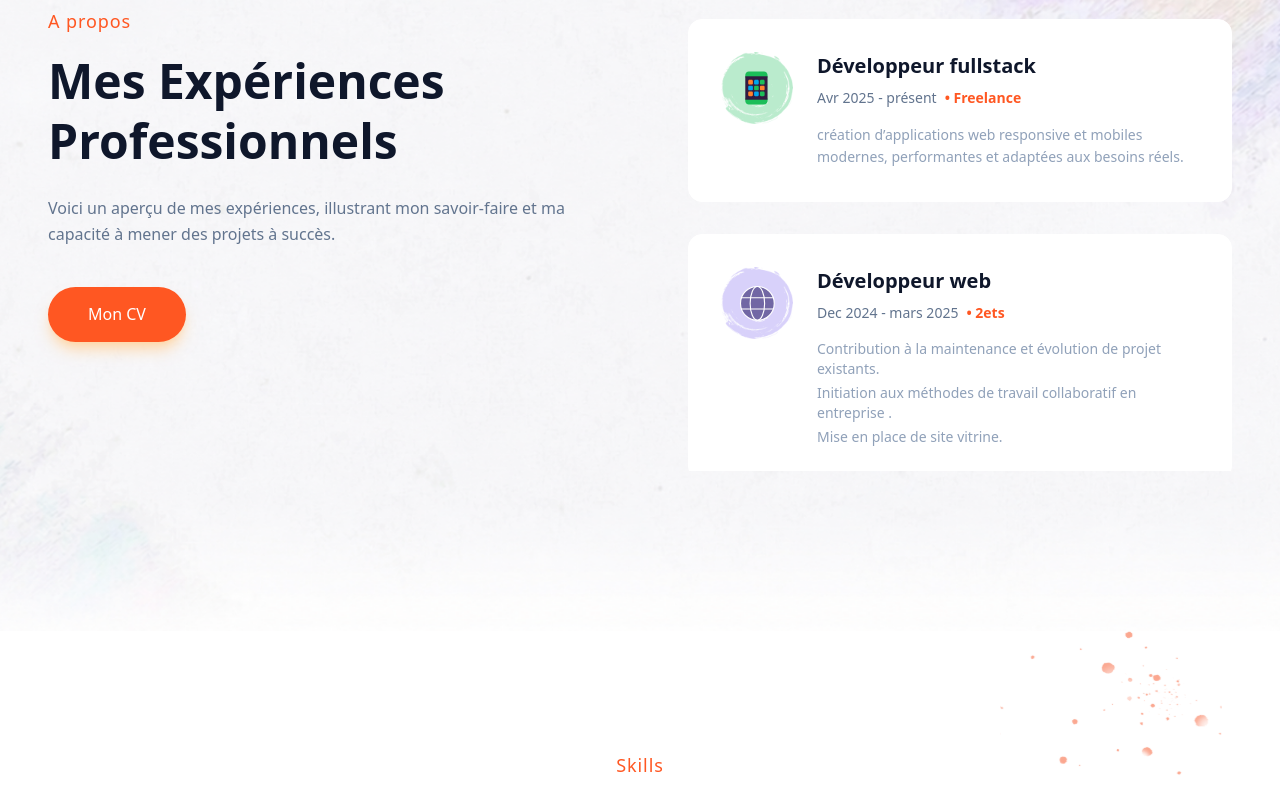
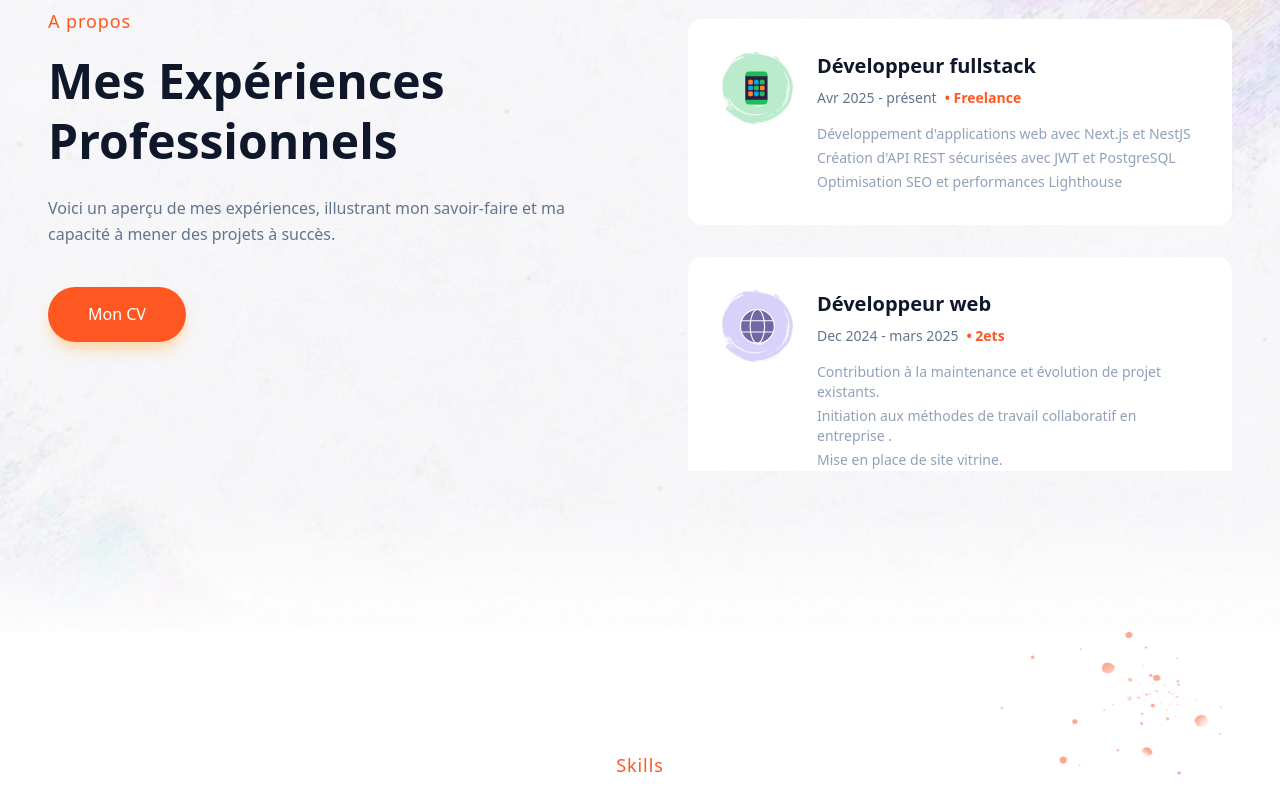
Before and after one commit to SamiTelo/SamDev, a Next.js app: page / in a window 1280 px wide. Shown: the part 4120-4918 px from the top of the page. Built offline with nearby package versions, Linux system fonts and the light colour scheme.

Commit message:
refactor/home-section (#55)
Co-authored-by: Sami Telo <samitelo@gmail.com>

```diff
--- a/src/features/home/components/cta.tsx
+++ b/src/features/home/components/cta.tsx
@@ -29,11 +29,11 @@ export const CtaSection = () => {
           >
             <div className="space-y-4">
               <h2 className="text-3xl md:text-5xl font-bold text-white mb-6">
-                Mon Compteur
+                Restons connectés
               </h2>
               <p className="max-w-2xl mx-auto text-white sm:text-[16px] md:text-[16px] text-sm leading-relaxed ">
-                Ces chiffres reflètent mon savoir-faire, mon expérience et ma
-                passion pour le développement web et mobile. Mon newsletter
+               Au-delà des chiffres, j&apos;aime partager ma passion pour le développement web et mobile. Rejoins ma newsletter
+               pour suivre mes projets, mes retours d&apos;expérience et ma veille technologies.
               </p>
             </div>
 
--- a/src/features/home/components/experience.tsx
+++ b/src/features/home/components/experience.tsx
@@ -8,8 +8,11 @@ const experiences = [
     title: "Développeur fullstack",
     period: "Avr 2025 - présent",
     company: "Freelance",
-    description:
-      "création d’applications web responsive et mobiles modernes, performantes et adaptées aux besoins réels.",
+    description: [
+      "Développement d'applications web avec Next.js et NestJS",
+      "Création d'API REST sécurisées avec JWT et PostgreSQL",
+      "Optimisation SEO et performances Lighthouse",
+    ],
     icon: "/assets/mobile-icon.svg",
   },
   {
--- a/src/features/home/components/project.tsx
+++ b/src/features/home/components/project.tsx
@@ -9,7 +9,7 @@ import Marquee from "react-fast-marquee";
 const projects = [
   {
     id: 1,
-    title: "Site vitrine Webshift",
+    title: "Webshift — Agence marketing digital (Next.js)",
     description:
       "WebShift, un site web moderne et responsive dédié au marketing digital, à l’acquisition et aux services de branding en ligne.",
     image: "/assets/projects/web-shift.png",
@@ -50,6 +50,25 @@ const projects = [
   },
   {
     id: 3,
+    title: "Mon portfolio",
+    description:
+      "Ce portfolio présente mes compétences, mes projets et mon univers en tant que développeur Fullstack.",
+    image: "/assets/projects/portfolio.png",
+    skills: [
+      "/assets/skills/nextjs.svg",
+      "/assets/skills/figma.svg",
+      "/assets/skills/react-icon.svg",
+      "/assets/skills/tailwindcss-icon.svg",
+      "/assets/skills/motion-icon.svg",
+      "/assets/skills/typescript-icon.svg",
+      "/assets/skills/github-icon.svg",
+      "/assets/skills/git-icon.svg",
+    ],
+    demoUrl: "https://api-football-gfpz.onrender.com/docs",
+    githubUrl: "https://github.com/SamiTelo/API-Football",
+  },
+  {
+    id: 4,
     title: "API backend | NestJS . Prisma . Auth . CRUD Club de football",
     description:
       "API backend complète avec NestJS, Prisma et PostgreSQL, sécurisée par JWT (Refresh Tokens, rôles & permissions, Cookies HttpOnly), incluant des modules métier (Players, Teams, Positions) ainsi que le monitoring (Prometheus, Grafana) et le tracking d’erreurs (Sentry).",
@@ -70,25 +89,7 @@ const projects = [
     demoUrl: "https://api-football-gfpz.onrender.com/docs",
     githubUrl: "https://github.com/SamiTelo/API-Football",
   },
-  {
-    id: 4,
-    title: "Mon portfolio",
-    description:
-      "Ce portfolio présente mes compétences, mes projets et mon univers en tant que développeur Fullstack.",
-    image: "/assets/projects/portfolio.png",
-    skills: [
-      "/assets/skills/nextjs.svg",
-      "/assets/skills/figma.svg",
-      "/assets/skills/react-icon.svg",
-      "/assets/skills/tailwindcss-icon.svg",
-      "/assets/skills/motion-icon.svg",
-      "/assets/skills/typescript-icon.svg",
-      "/assets/skills/github-icon.svg",
-      "/assets/skills/git-icon.svg",
-    ],
-    demoUrl: "https://api-football-gfpz.onrender.com/docs",
-    githubUrl: "https://github.com/SamiTelo/API-Football",
-  },
+
    {
     id: 5,
     title: "SyneXa — Solution & Technologies IT (Next.js)",
```
